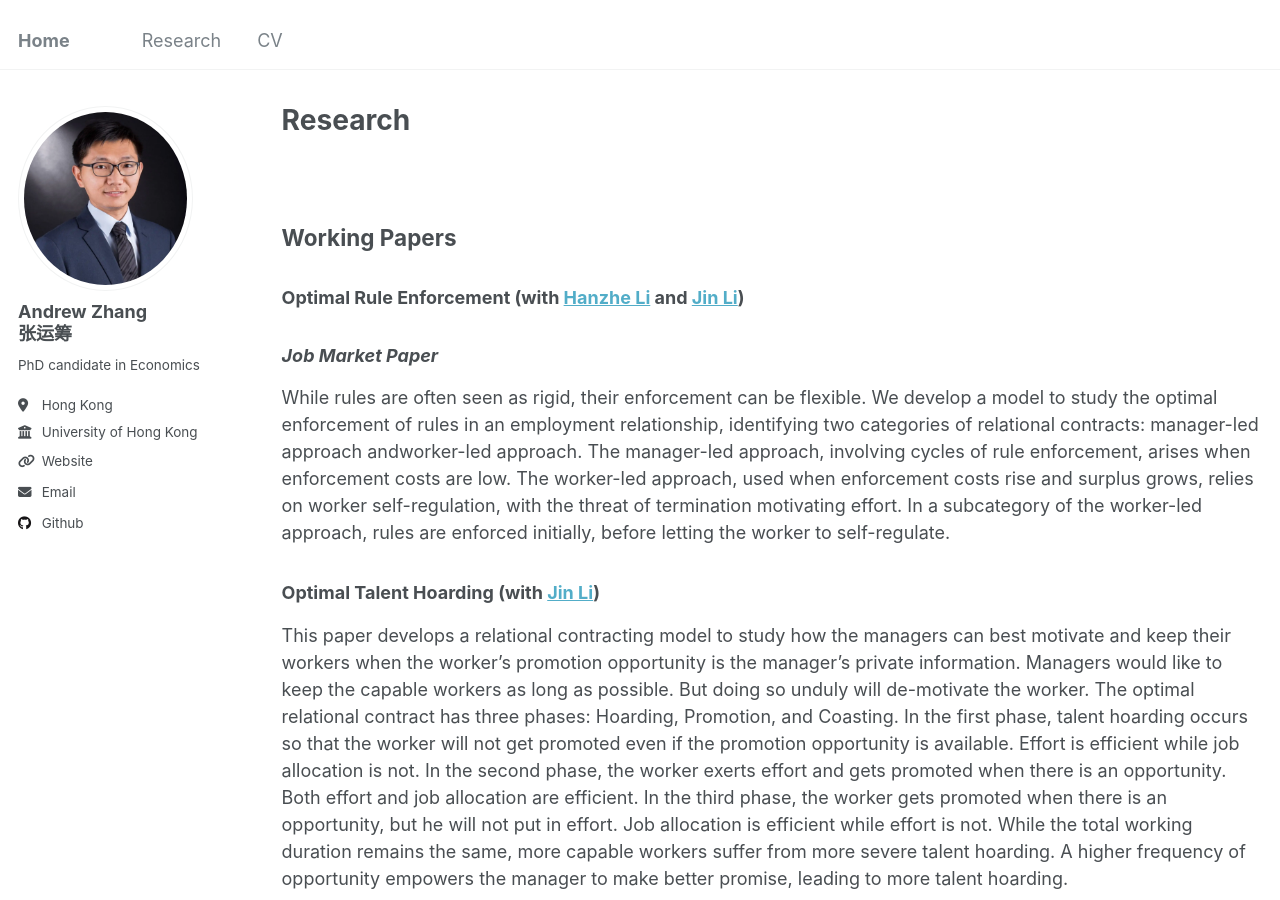
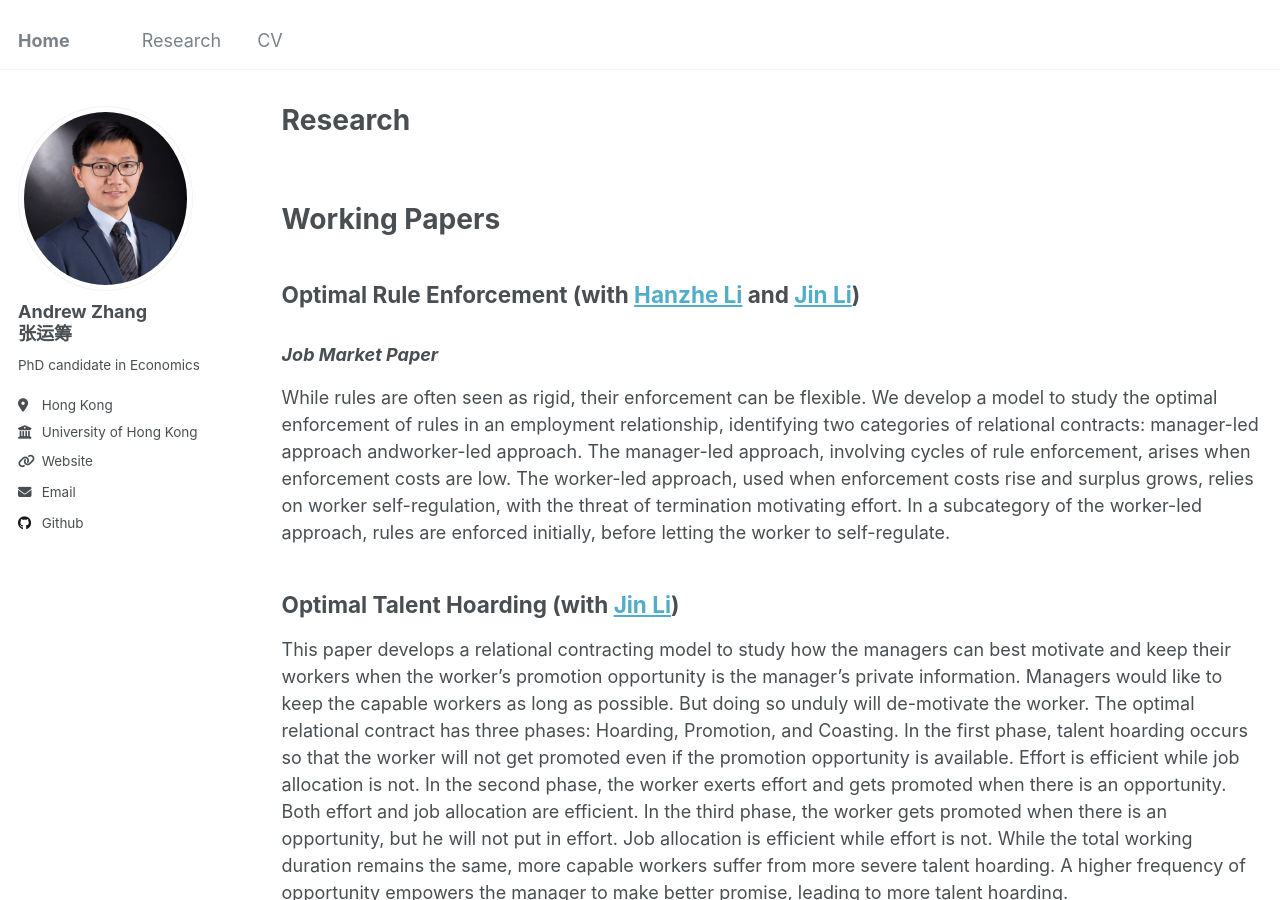
Before and after one commit to Andrew-YC-Zhang/andrew-yc-zhang.github.io, a Jekyll site: the page built from _pages/research.md, in a window 1280 px wide and 900 px high. Built offline with Jekyll 4.4.1, drawn with Linux system fonts in a browser that asks for light colours.

```diff
--- a/_pages/research.md
+++ b/_pages/research.md
@@ -9,18 +9,18 @@ author_profile: true
 
 <br>
 
-## Working Papers
+# Working Papers
 
-### Optimal Rule Enforcement (with [Hanzhe Li](https://sites.google.com/view/hanzheli) and [Jin Li](http://www.jin-li.org/))
+## Optimal Rule Enforcement (with [Hanzhe Li](https://sites.google.com/view/hanzheli) and [Jin Li](http://www.jin-li.org/))
 ### *Job Market Paper*
 While rules are often seen as rigid, their enforcement can be flexible. We develop a model to study the optimal enforcement of rules in an employment relationship, identifying two categories of relational contracts: manager-led approach andworker-led approach. The manager-led approach, involving cycles of rule enforcement, arises when enforcement costs are low. The worker-led approach, used when enforcement costs rise and surplus grows, relies on worker self-regulation, with the threat of termination motivating effort. In a subcategory of the worker-led approach, rules are enforced initially, before letting the worker to self-regulate.
 
-### Optimal Talent Hoarding (with [Jin Li](http://www.jin-li.org/))
+## Optimal Talent Hoarding (with [Jin Li](http://www.jin-li.org/))
 This paper develops a relational contracting model to study how the managers can best motivate and keep their workers when the worker’s promotion opportunity is the manager’s private information. Managers would like to keep the capable workers as long as possible. But doing so unduly will de-motivate the worker. The optimal relational contract has three phases: Hoarding, Promotion, and Coasting. In the first phase, talent hoarding occurs so that the worker will not get promoted even if the promotion opportunity is available. Effort is efficient while job allocation is not. In the second phase, the worker exerts effort and gets promoted when there is an opportunity. Both effort and job allocation are efficient. In the third phase, the worker gets promoted when there is an opportunity, but he will not put in effort. Job allocation is efficient while effort is not. While the total working duration remains the same, more capable workers suffer from more severe talent hoarding. A higher frequency of opportunity empowers the manager to make better promise, leading to more talent hoarding.
 
 <br>
 
-## Work in Progress
-### Pay for Crisis (with [Hanzhe Li](https://sites.google.com/view/hanzheli) and [Jin Li](http://www.jin-li.org/))
-### Promotion or Training: A Model of Talent Hoarding
-### Managing KOLs in Wanghong Economy (with [Hanzhe Li](https://sites.google.com/view/hanzheli))
+# Work in Progress
+## Pay for Crisis (with [Hanzhe Li](https://sites.google.com/view/hanzheli) and [Jin Li](http://www.jin-li.org/))
+## Promotion or Training: A Model of Talent Hoarding
+## Managing KOLs in Wanghong Economy (with [Hanzhe Li](https://sites.google.com/view/hanzheli))
```
